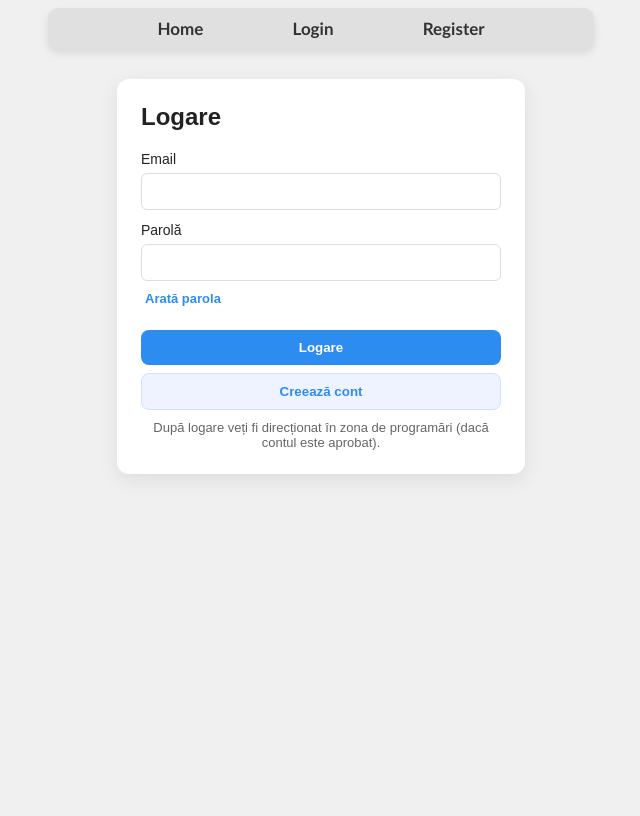
After one commit to mihai1702/BazeSportive_Website, a PHP site: page /login-page.php in a window 1280 px wide. The commit adds this page. Shown: the whole page, without its empty margins (319-959 px from the left). Run offline with PHP 8.4, Linux system fonts and the light colour scheme.

Commit message:
made login, register, logout, header

```diff
--- a/admin/admin-index.php
+++ b/admin/admin-index.php
@@ -1,3 +1,6 @@
+<?php
+    require '../authentification/admin_auth_check.php';
+?>
 <!DOCTYPE html>
 <html lang="en">
 <head>
@@ -9,6 +12,7 @@
     <script src="https://cdn.jsdelivr.net/npm/bootstrap@5.3.8/dist/js/bootstrap.bundle.min.js" integrity="sha384-FKyoEForCGlyvwx9Hj09JcYn3nv7wiPVlz7YYwJrWVcXK/BmnVDxM+D2scQbITxI" crossorigin="anonymous"></script>
 </head>
 <body>
+    <?php include '../assets/components/header.php' ?>
     <section class="table-section">
         <div>
             <div class="table-header">
--- a/assets/components/header.php
+++ b/assets/components/header.php
@@ -0,0 +1,19 @@
+<?php
+    if(session_status()===PHP_SESSION_NONE){
+        session_start();
+    }
+?>
+
+<header>
+        <a href="/BazeSportive_website/index.php">Home</a>
+        <?php if(!isset($_SESSION['user_id'])): ?>
+            <a href="login-page.php">Login</a>
+            <a href="register-page.php">Register</a>
+        <?php elseif(isset($_SESSION['user_id']) && isset($_SESSION['role']) && $_SESSION['role'] === 'admin'): ?>
+            <a href="/BazeSportive_website/admin/admin-index.php">Admin Panel</a>
+            <a href="/BazeSportive_website/authentification/logout.php">Logout</a>
+        <?php else: ?>
+            <a href="reservation-page.php">Reservations</a>
+            <a href="/BazeSportive_website/authentification/logout.php">Logout</a>
+        <?php endif; ?>
+</header>
--- /dev/null
+++ b/assets/js/auth-script.js
@@ -0,0 +1,37 @@
+
+
+
+//show password login page
+document.querySelectorAll('.pw-toggle').forEach(btn=>{
+  btn.addEventListener('click',function(){
+    const targetId=this.getAttribute('data-target');
+    const input=document.getElementById(targetId);
+    if(input.type==='password'){input.type='text';this.textContent='Ascunde parola';}
+    else{input.type='password';this.textContent='Arată parola';}
+  });
+});
+
+
+// register validare client-side
+document.getElementById('registerForm').addEventListener('submit',function(e){
+    let pw=document.getElementById('password').value;
+    let pw2=document.getElementById('password2').value;
+    let msgs=[];
+    if(pw.length<8) msgs.push('Parola minim 8 caractere');
+    if(!/[A-Z]/.test(pw)) msgs.push('Parola trebuie o literă mare');
+    if(!/[a-z]/.test(pw)) msgs.push('Parola trebuie o literă mică');
+    if(!/\d/.test(pw)) msgs.push('Parola trebuie o cifră');
+    if(!/[\W_]/.test(pw)) msgs.push('Parola trebuie un caracter special');
+    if(pw!==pw2) msgs.push('Parolele nu coincid');
+    if(msgs.length){e.preventDefault();alert(msgs.join("\n"));}
+});
+
+//  show/hide password
+document.querySelectorAll('.pw-toggle').forEach(btn=>{
+    btn.addEventListener('click',function(){
+        const targetId=this.getAttribute('data-target');
+        const input=document.getElementById(targetId);
+        if(input.type==='password'){input.type='text';this.textContent='Ascunde parola';}
+        else{input.type='password';this.textContent='Arată parola';}
+    });
+});
--- /dev/null
+++ b/assets/style/auth-style.css
@@ -0,0 +1,66 @@
+body {
+  font-family: Arial, sans-serif;
+  background: #f5f7fb;
+  color: #222;
+  min-height: 100vh;
+}
+
+.card {
+  background:white;
+  padding:24px;
+  border-radius:12px;
+  box-shadow:0 6px 20px rgba(0,0,0,0.08);
+  width: 360px;
+  margin: 30px auto;
+}
+
+.card.admin {
+  max-width: 1100px;
+  width: calc(100% - 40px);
+  margin: 20px auto;
+  padding: 20px;
+}
+
+h2,h3 { margin-top:0; }
+.input-group { margin-bottom:12px; }
+label { display:block; font-size:14px; margin-bottom:6px; }
+input[type="text"], input[type="email"], input[type="password"] {
+  width:100%; padding:10px; border-radius:6px; border:1px solid #ddd; box-sizing:border-box;
+}
+button {
+  cursor:pointer;
+  font-weight:600;
+  border:0;
+  border-radius:8px;
+}
+.btn-primary { background:#2d8cf0; color:white; padding:10px; width:100%; margin-top:8px; }
+.btn-secondary { background:#eef3ff; color:#2d8cf0; border:1px solid #cfe3ff; padding:10px; width:100%; margin-top:8px; }
+.btn-small { padding:4px 10px; margin-right:4px; font-size:13px; }
+.small { font-size:13px; color:#666; text-align:center; margin-top:10px; }
+
+.message { padding:10px; border-radius:6px; margin-bottom:12px; }
+.success { background:#e6f7e6; border:1px solid #bfe7bf; color:#2a7a2a; }
+.error { background:#fff0f0; border:1px solid #ffbfbf; color:#9b2a2a; }
+
+table { width:100%; border-collapse:collapse; margin-top:16px; }
+th, td { border:1px solid #ddd; padding:8px; text-align:left; }
+th { background-color:#f2f2f2; }
+
+/* tabel responsive */
+.table-wrap {
+  overflow-x: auto;
+  -webkit-overflow-scrolling: touch;
+  margin-top: 12px;
+}
+
+/* show/hide password */
+.pw-toggle {
+  display:inline-block;
+  margin-top:6px;
+  font-size:13px;
+  background:transparent;
+  border:0;
+  color:#2d8cf0;
+  cursor:pointer;
+  padding:4px;
+}
--- a/assets/style/style.css
+++ b/assets/style/style.css
@@ -3,7 +3,7 @@ body{
 }
 #calendar{
     width: 70%;
-    height: 600px;
+    height: 335px;
     margin-left: auto;
     margin-right: auto;
     padding-top: 100px;
@@ -30,3 +30,29 @@ body{
 .table-section table.active{
     display: table;
 }
+
+/* HEADER STYLE */
+
+header{
+    background-color: #e0e0e0;
+    width: 40%;
+    margin-left: auto;
+    margin-right:auto;
+    display: flex;
+    justify-content: space-evenly;
+    padding: 10px 20px;
+    border-radius: 10px;
+    box-shadow: 0 4px 8px rgba(0, 0, 0, 0.1);
+}
+header a{
+    text-decoration: none;
+    color: #333;
+    font-weight: bold;
+    font-size: 17px;
+    font-family:'Gill Sans', 'Gill Sans MT', Calibri, 'Trebuchet MS', sans-serif;
+}
+header a:hover{
+    color: #336fb0;
+    transition: 0.1s color ease-in;
+
+}
--- a/index.php
+++ b/index.php
@@ -7,7 +7,7 @@
     <link rel="stylesheet" href="assets/style/style.css">
 </head>
 <body>
-    <h1>Title</h1>
-    <script src="assets/js.script.js"></script>
+    <?php include "assets/components/header.php";?>
+    <script src="assets/js/script.js"></script>
 </body>
 </html>
--- /dev/null
+++ b/login-page.php
@@ -0,0 +1,49 @@
+<!doctype html>
+<html lang="ro">
+<head>
+<meta charset="utf-8">
+<meta name="viewport" content="width=device-width,initial-scale=1">
+<title>Logare - UMFST Booking</title>
+<link rel="stylesheet" href="assets/style/auth-style.css">
+<link rel="stylesheet" href="assets/style/style.css">
+</head>
+<body>
+  <?php include 'assets/components/header.php' ?>
+<div class="card">
+<h2>Logare</h2>
+
+<?php
+    if (session_status() === PHP_SESSION_NONE) {
+        session_start();
+    };
+    if (!empty($_SESSION['errors'])): ?>
+  <div class="error-box">
+    <p><?= $_SESSION['errors']?></p>
+  </div>
+  <?php unset($_SESSION['errors']); ?>
+    <?php endif; ?>
+
+
+<form method="post" action="authentification/login.php">
+  <div class="input-group">
+    <label>Email</label>
+    <input id="email" name="email" type="email" required value="<?=htmlspecialchars($_POST['email']??'')?>">
+  </div>
+  <div class="input-group">
+    <label>Parolă</label>
+    <input id="password" name="password" type="password" required>
+    <div>
+      <button type="button" class="pw-toggle" data-target="password">Arată parola</button>
+    </div>
+  </div>
+  <button type="submit" class="btn-primary">Logare</button>
+  <a href="register-page.php"><button type="button" class="btn-secondary">Creează cont</button></a>
+  <div class="small">După logare veți fi direcționat în zona de programări (dacă contul este aprobat).</div>
+</form>
+
+
+
+<script src="assets/js/auth-script.js"></script>
+</div>
+</body>
+</html>
--- a/reservation-page.php
+++ b/reservation-page.php
@@ -1,3 +1,6 @@
+<?php
+    require 'authentification/auth_guard.php';
+?>
 <!DOCTYPE html>
 <html lang="en">
 <head>
@@ -6,8 +9,10 @@
     <title>Reservation page</title>
     <link rel="stylesheet" href="assets/style/style.css">
     <script src="assets/calendar/index.global.js"></script>
+    <link href="https://cdn.jsdelivr.net/npm/fullcalendar@6.1.11/index.global.min.css" rel="stylesheet">
 </head>
 <body>
+    <?php include 'assets/components/header.php' ?>
     <div id="calendar"></div>
 
     <script src="assets/js/script.js"></script>
```
Also changed, not shown: assets/js/script.js (+24 -7 lines), authentification/admin_auth_check.php (added, +12 -0 lines), authentification/auth_check.php (added, +7 -0 lines), authentification/auth_guard.php (added, +8 -0 lines), authentification/login.php (added, +55 -0 lines), authentification/logout.php (added, +7 -0 lines), authentification/register.php (added, +28 -0 lines), register-page.php (added, +39 -0 lines).
